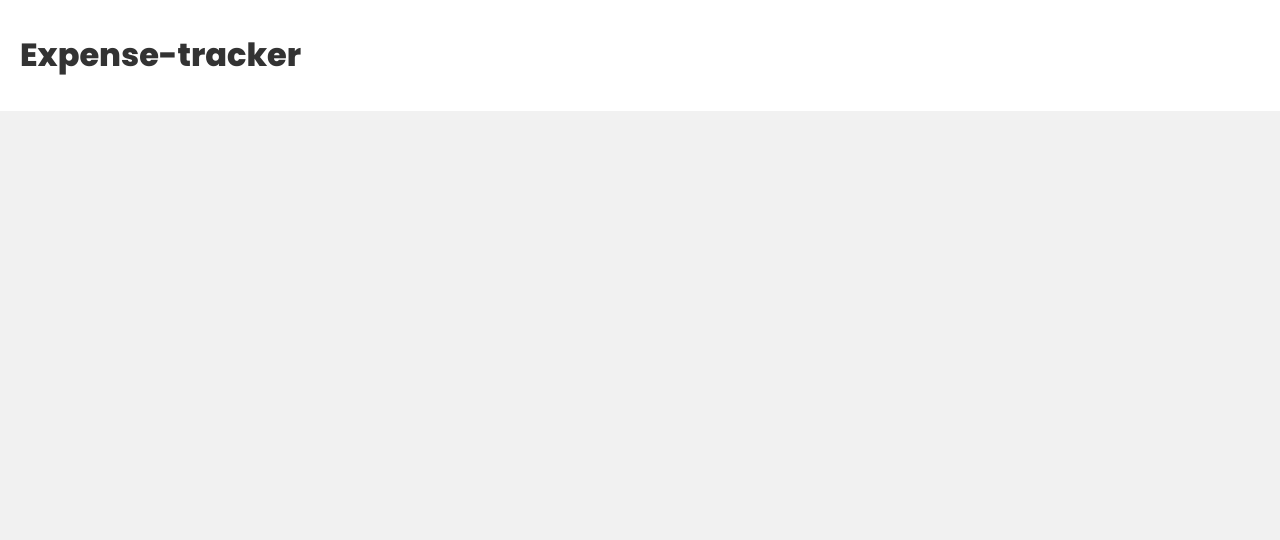
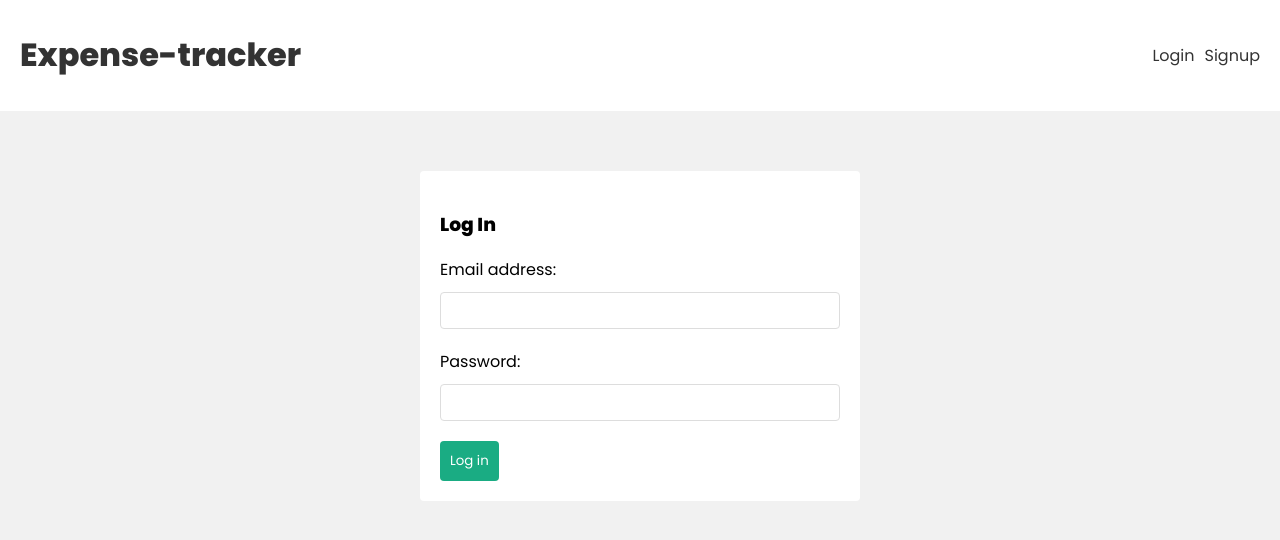
Before and after one commit to denny1011133/MERN-expense-tracking, a React (Create React App) app in the folder frontend/: page /login in a window 1280 px wide. Before the commit this address had no page. Shown: the top 540 px of the page. Built offline with nearby package versions, Linux system fonts and the light colour scheme.

Commit message:
feat/create signup & loginin page

```diff
--- a/frontend/src/App.js
+++ b/frontend/src/App.js
@@ -1,7 +1,8 @@
 import { BrowserRouter, Routes, Route } from 'react-router-dom';
 
-// pages & components
 import Home from './pages/Home';
+import Login from './pages/Login';
+import Signup from './pages/Signup';
 import Navbar from './components/Navbar';
 
 function App() {
@@ -12,6 +13,8 @@
         <div className="pages">
           <Routes>
             <Route path="/" element={<Home />} />
+            <Route path="/login" element={<Login />} />
+            <Route path="/signup" element={<Signup />} />
           </Routes>
         </div>
       </BrowserRouter>
--- a/frontend/src/components/Navbar.js
+++ b/frontend/src/components/Navbar.js
@@ -7,6 +7,12 @@
         <Link to="/">
           <h1>Expense-tracker</h1>
         </Link>
+        <nav>
+          <div>
+            <Link to="/login">Login</Link>
+            <Link to="/signup">Signup</Link>
+          </div>
+        </nav>
       </div>
     </header>
   );
--- a/frontend/src/index.css
+++ b/frontend/src/index.css
@@ -100,3 +100,20 @@
 input.error {
   border: 1px solid var(--error);
 }
+/* navbar */
+nav {
+  display: flex;
+  align-items: center;
+}
+nav a {
+  margin-left: 10px;
+}
+/* auth forms */
+form.signup,
+form.login {
+  max-width: 400px;
+  margin: 40px auto;
+  padding: 20px;
+  background: #fff;
+  border-radius: 4px;
+}
--- /dev/null
+++ b/frontend/src/pages/Login.js
@@ -0,0 +1,35 @@
+import { useState } from 'react';
+
+const Login = () => {
+  const [email, setEmail] = useState('');
+  const [password, setPassword] = useState('');
+
+  const handleSubmit = async e => {
+    e.preventDefault();
+
+    console.log(email, password);
+  };
+
+  return (
+    <form className="login" onSubmit={handleSubmit}>
+      <h3>Log In</h3>
+
+      <label>Email address:</label>
+      <input
+        type="email"
+        onChange={e => setEmail(e.target.value)}
+        value={email}
+      />
+      <label>Password:</label>
+      <input
+        type="password"
+        onChange={e => setPassword(e.target.value)}
+        value={password}
+      />
+
+      <button>Log in</button>
+    </form>
+  );
+};
+
+export default Login;
--- /dev/null
+++ b/frontend/src/pages/Signup.js
@@ -0,0 +1,33 @@
+import { useState } from 'react';
+
+const Signup = () => {
+  const [email, setEmail] = useState('');
+  const [password, setPassword] = useState('');
+
+  const handleSubmit = async e => {
+    e.preventDefault();
+  };
+
+  return (
+    <form className="signup" onSubmit={handleSubmit}>
+      <h3>Sign Up</h3>
+
+      <label>Email address:</label>
+      <input
+        type="email"
+        onChange={e => setEmail(e.target.value)}
+        value={email}
+      />
+      <label>Password:</label>
+      <input
+        type="password"
+        onChange={e => setPassword(e.target.value)}
+        value={password}
+      />
+
+      <button>Sign up</button>
+    </form>
+  );
+};
+
+export default Signup;
```
